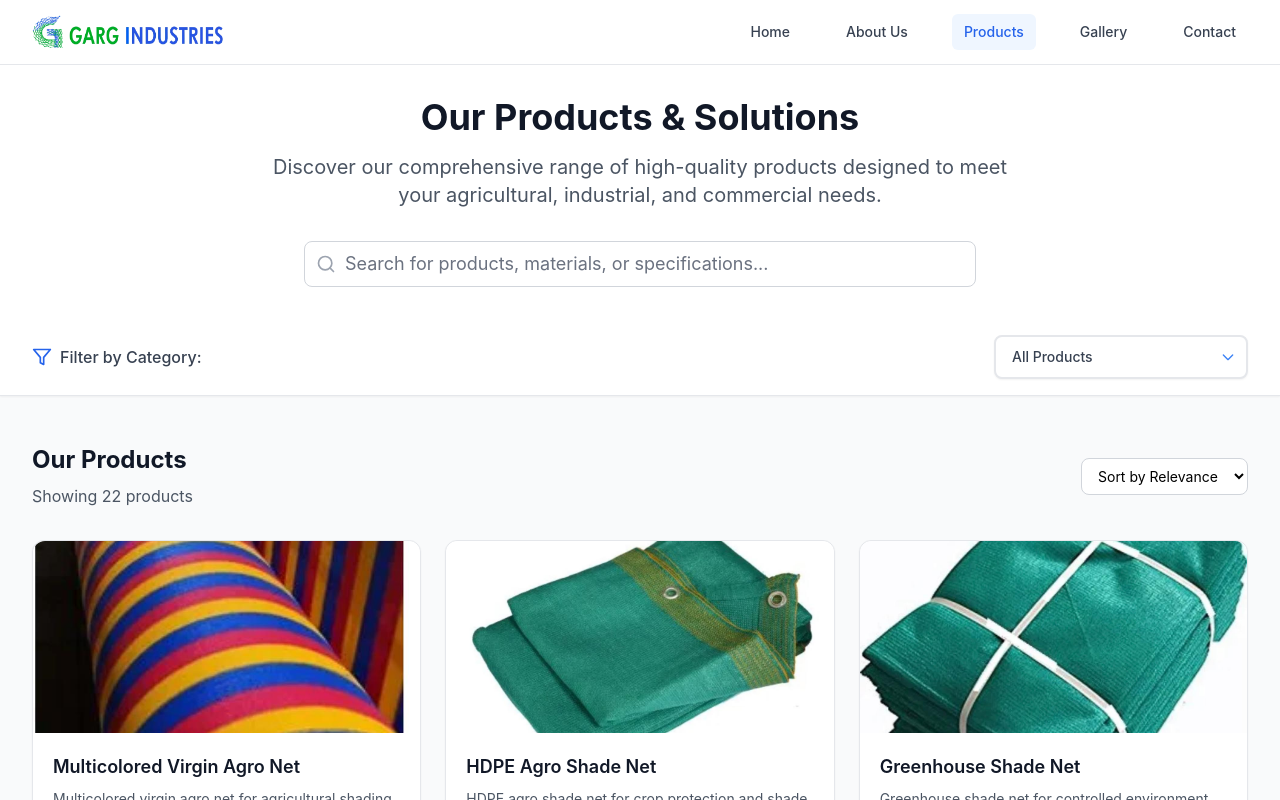
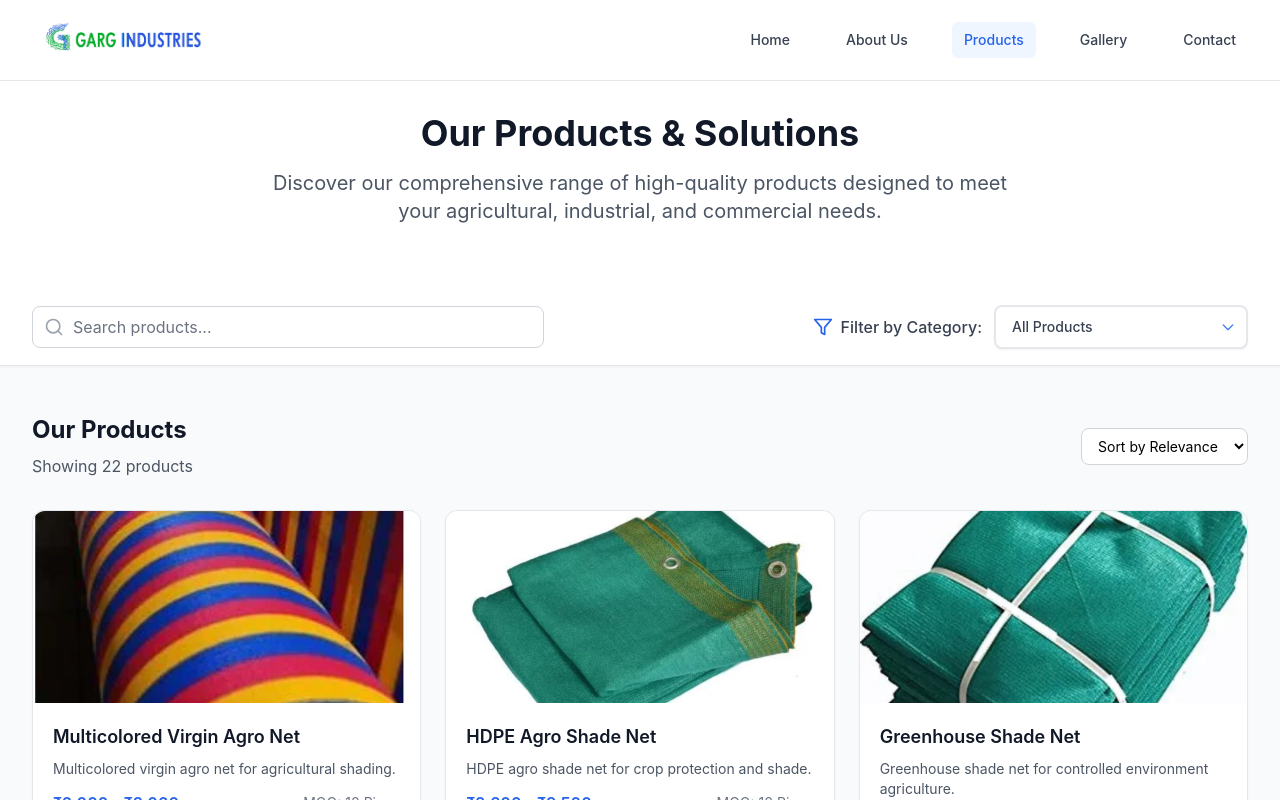
Before and after one commit to Styl6559/garg-ent, a React (Vite) app: page /products in a window 1280 px wide. Shown: the top 800 px of the page. Built offline with nearby package versions, Linux system fonts and the light colour scheme.

Commit message:
Add files via upload

```diff
--- a/src/components/BannerSection.tsx
+++ b/src/components/BannerSection.tsx
@@ -2,13 +2,13 @@ import React from 'react';
 
 
 const BannerSection: React.FC = () => (
-  <section className="w-full h-72 md:h-96 bg-cover bg-center flex items-center justify-center relative" style={{backgroundImage: "url('/banner.jpg')"}}>
-    <div className="bg-black bg-opacity-40 p-4 md:p-8 rounded-lg text-center w-full max-w-xl mx-auto">
-      <h2 className="text-2xl md:text-5xl font-bold text-white mb-3 md:mb-4 drop-shadow-lg">Welcome to Garg Industries</h2>
-      <p className="text-base md:text-2xl text-white font-medium drop-shadow mb-4 md:mb-6">Your trusted partner for industrial equipment and solutions</p>
+  <section className="w-full min-h-screen bg-cover bg-center flex items-end justify-start relative" style={{backgroundImage: "url('/banner.jpg')", marginTop: 0, paddingTop: 0}}>
+    <div className="absolute inset-0 bg-black bg-opacity-30"></div>
+    <div className="relative z-10 text-left p-8 lg:p-16">
+      <h2 className="text-4xl md:text-6xl lg:text-7xl font-bold text-white drop-shadow-lg leading-tight mb-8">Manufacturer of High Performance Technical Textiles</h2>
       <a
         href="/contact"
-        className="block w-full md:w-auto mx-auto bg-orange-500 hover:bg-orange-600 text-white px-4 py-2 md:px-6 md:py-3 rounded-lg text-base md:text-lg font-semibold shadow transition-colors"
+        className="inline-block bg-orange-500 hover:bg-orange-600 text-white px-6 py-3 rounded-lg text-lg font-semibold shadow transition-colors"
         style={{zIndex: 2}}
       >
         Post Requirement
--- a/src/components/Header.tsx
+++ b/src/components/Header.tsx
@@ -13,10 +13,11 @@ const Header: React.FC = () => {
     { name: 'Contact', href: '/contact' }
   ];
 
+  const isHome = location.pathname === '/';
   return (
-    <header className="bg-white shadow-sm border-b">
+    <header className={`${isHome ? 'absolute bg-transparent' : 'bg-white shadow-sm border-b'} top-0 left-0 w-full z-30`}>
       <div className="max-w-7xl mx-auto px-4 sm:px-6 lg:px-8">
-        <div className="flex items-center justify-between h-16">
+        <div className="flex items-center justify-between h-20">
           <div className="flex items-center">
             <div className="flex-shrink-0 flex items-center gap-3">
               <Link to="/">
@@ -34,7 +35,9 @@ const Header: React.FC = () => {
                 className={`px-3 py-2 rounded-md text-sm font-medium transition-colors ${
                   location.pathname === item.href
                     ? 'text-blue-600 bg-blue-50'
-                    : 'text-gray-700 hover:text-blue-600 hover:bg-gray-50'
+                    : isHome
+                      ? 'text-white hover:text-blue-600 hover:bg-transparent'
+                      : 'text-gray-700 hover:text-blue-600 hover:bg-gray-50'
                 }`}
               >
                 {item.name}
@@ -45,7 +48,7 @@ const Header: React.FC = () => {
           {/* Mobile Hamburger Menu */}
           <div className="lg:hidden relative">
             <button
-              className="p-2 rounded-md text-gray-700 hover:text-blue-600 focus:outline-none"
+              className={`p-2 rounded-md focus:outline-none ${!isHome ? 'text-blue-700 hover:text-blue-900' : 'text-white hover:text-blue-200'}`}
               onClick={() => setMobileMenuOpen(!mobileMenuOpen)}
               aria-label="Open navigation menu"
             >
--- a/src/components/Navigation.tsx
+++ b/src/components/Navigation.tsx
@@ -1,14 +1,18 @@
 import React from 'react';
-import { Filter } from 'lucide-react';
+import { Filter, Search } from 'lucide-react';
 
 interface NavigationProps {
   selectedCategory: string;
   setSelectedCategory: (category: string) => void;
+  searchQuery: string;
+  setSearchQuery: (query: string) => void;
 }
 
 const Navigation: React.FC<NavigationProps> = ({
   selectedCategory,
-  setSelectedCategory
+  setSelectedCategory,
+  searchQuery,
+  setSearchQuery
 }) => {
   const categories = [
     { id: 'all', name: 'All Products' },
@@ -25,18 +29,34 @@ const Navigation: React.FC<NavigationProps> = ({
   return (
     <nav className="bg-white border-b shadow-sm sticky top-0 z-10">
       <div className="max-w-7xl mx-auto px-4 sm:px-6 lg:px-8">
-        <div className="flex flex-col sm:flex-row sm:items-center sm:justify-between py-4 gap-3">
-          <div className="flex items-center space-x-3">
+        <div className="flex flex-col lg:flex-row lg:items-center lg:justify-between py-4 gap-4">
+          {/* Search Bar - full width on mobile, wider on desktop */}
+          <div className="w-full lg:max-w-lg lg:flex-1">
+            <div className="relative">
+              <div className="absolute inset-y-0 left-0 pl-3 flex items-center pointer-events-none">
+                <Search className="h-5 w-5 text-gray-400" />
+              </div>
+              <input
+                type="text"
+                value={searchQuery}
+                onChange={(e) => setSearchQuery(e.target.value)}
+                className="block w-full pl-10 pr-3 py-2.5 border border-gray-300 rounded-lg leading-5 bg-white placeholder-gray-500 focus:outline-none focus:placeholder-gray-400 focus:ring-2 focus:ring-blue-500 focus:border-blue-500"
+                placeholder="Search products..."
+              />
+            </div>
+          </div>
+
+          {/* Filter by Category and Select - stacked on mobile, inline on desktop */}
+          <div className="flex flex-col sm:flex-row sm:items-center gap-3 sm:gap-3">
             <div className="flex items-center space-x-2">
               <Filter className="h-5 w-5 text-blue-600" />
               <span className="text-gray-700 font-medium">Filter by Category:</span>
-            </div>
             </div>
             <div className="relative">
               <select
                 value={selectedCategory}
                 onChange={(e) => setSelectedCategory(e.target.value)}
-              className="appearance-none bg-white border-2 border-gray-200 rounded-lg px-4 py-2.5 pr-10 text-sm font-medium text-gray-700 hover:border-blue-300 focus:outline-none focus:ring-2 focus:ring-blue-500 focus:border-blue-500 min-w-[220px] shadow-sm transition-all duration-200"
+                className="appearance-none bg-white border-2 border-gray-200 rounded-lg px-4 py-2.5 pr-10 text-sm font-medium text-gray-700 hover:border-blue-300 focus:outline-none focus:ring-2 focus:ring-blue-500 focus:border-blue-500 w-full sm:min-w-[220px] shadow-sm transition-all duration-200"
               >
                 {categories.map((category) => (
                   <option key={category.id} value={category.id}>
@@ -52,6 +72,7 @@ const Navigation: React.FC<NavigationProps> = ({
             </div>
           </div>
         </div>
+      </div>
     </nav>
   );
 };
--- a/src/components/RatingsReviews.tsx
+++ b/src/components/RatingsReviews.tsx
@@ -114,7 +114,7 @@ const RatingsReviews: React.FC = () => {
           </div>
         </div>
         {/* Most Relevant Reviews */}
-        <div className="space-y-8">
+        <div className="grid grid-cols-1 md:grid-cols-3 gap-8">
           {visibleReviews.map((review, idx) => (
             <div key={idx} className="bg-white p-6 rounded-lg shadow flex flex-col gap-2">
               <div className="flex items-center gap-2">
--- a/src/pages/Contact.tsx
+++ b/src/pages/Contact.tsx
@@ -1,6 +1,6 @@
 import React from 'react';
 import ContactUsForm from '../components/ContactUsForm';
-import ContactSection from '../components/ContactSection';
+// import ContactSection from '../components/ContactSection';
 
 const Contact: React.FC = () => {
   return (
@@ -16,7 +16,7 @@ const Contact: React.FC = () => {
       </div>
 
       <ContactUsForm />
-      <ContactSection />
+      {/* <ContactSection /> */}
     </div>
   );
 };
--- a/src/pages/Gallery.tsx
+++ b/src/pages/Gallery.tsx
@@ -1,5 +1,5 @@
 import React from 'react';
-import RatingsReviews from '../components/RatingsReviews';
+// ...existing code...
 
 const Gallery: React.FC = () => {
   const galleryImages = [
@@ -52,10 +52,7 @@ const Gallery: React.FC = () => {
         </div>
       </section>
 
-      {/* Client Testimonials */}
-      <section>
-        <RatingsReviews />
-      </section>
+  // ...existing code...
     </div>
   );
 };
--- a/src/pages/Products.tsx
+++ b/src/pages/Products.tsx
@@ -1,5 +1,4 @@
 import React, { useState } from 'react';
-import { Search } from 'lucide-react';
 import Navigation from '../components/Navigation';
 import ProductShowcase from '../components/ProductShowcase';
 
@@ -16,28 +15,14 @@ const Products: React.FC = () => {
             Discover our comprehensive range of high-quality products designed to meet
             your agricultural, industrial, and commercial needs.
           </p>
-
-          {/* Search Bar */}
-          <div className="max-w-2xl mx-auto">
-            <div className="relative">
-              <div className="absolute inset-y-0 left-0 pl-3 flex items-center pointer-events-none">
-                <Search className="h-5 w-5 text-gray-400" />
-              </div>
-              <input
-                type="text"
-                value={searchQuery}
-                onChange={(e) => setSearchQuery(e.target.value)}
-                className="block w-full pl-10 pr-3 py-3 border border-gray-300 rounded-lg leading-5 bg-white placeholder-gray-500 focus:outline-none focus:placeholder-gray-400 focus:ring-2 focus:ring-blue-500 focus:border-blue-500 text-lg"
-                placeholder="Search for products, materials, or specifications..."
-              />
-            </div>
-          </div>
         </div>
       </div>
 
       <Navigation
         selectedCategory={selectedCategory}
         setSelectedCategory={setSelectedCategory}
+        searchQuery={searchQuery}
+        setSearchQuery={setSearchQuery}
       />
 
       <ProductShowcase
```
Also changed, not shown: src/pages/Home.tsx (+36 -0 lines), public/logo2.png. Lines whose indentation alone changed are shown as unchanged.
